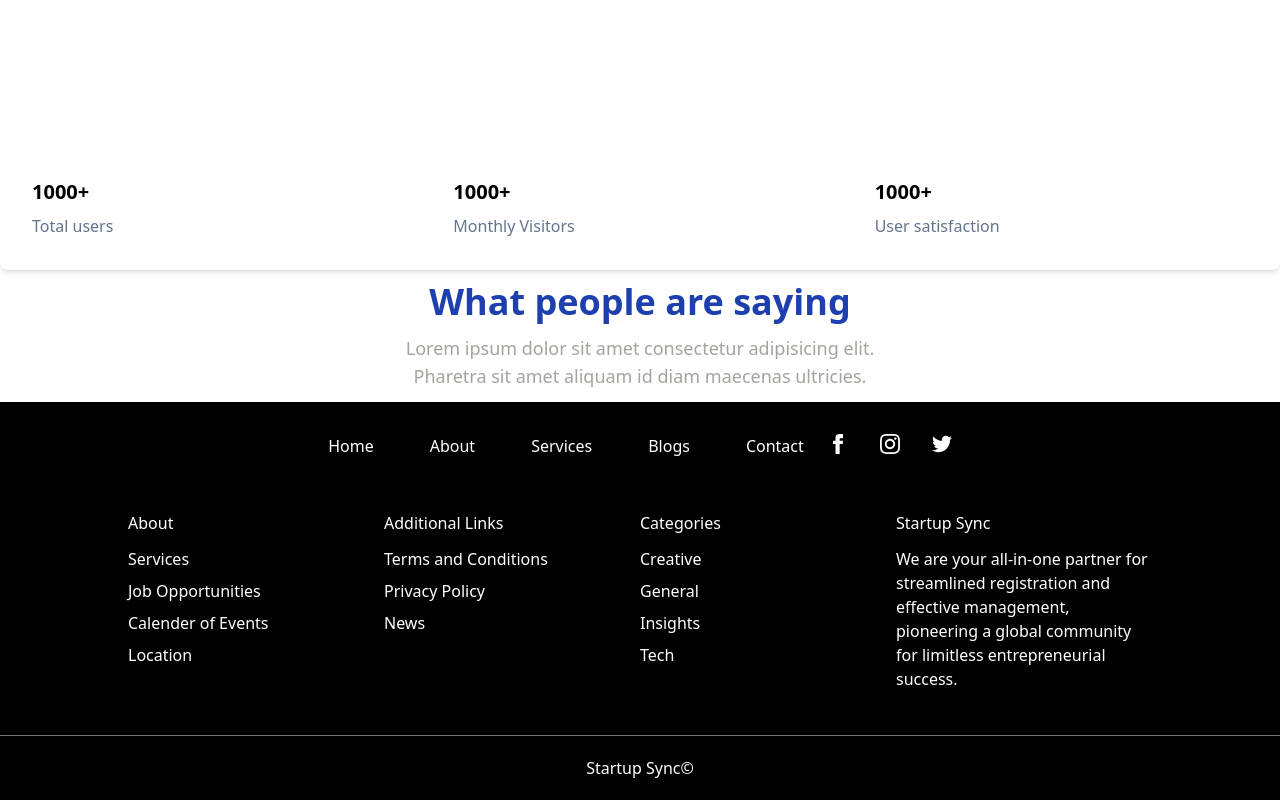
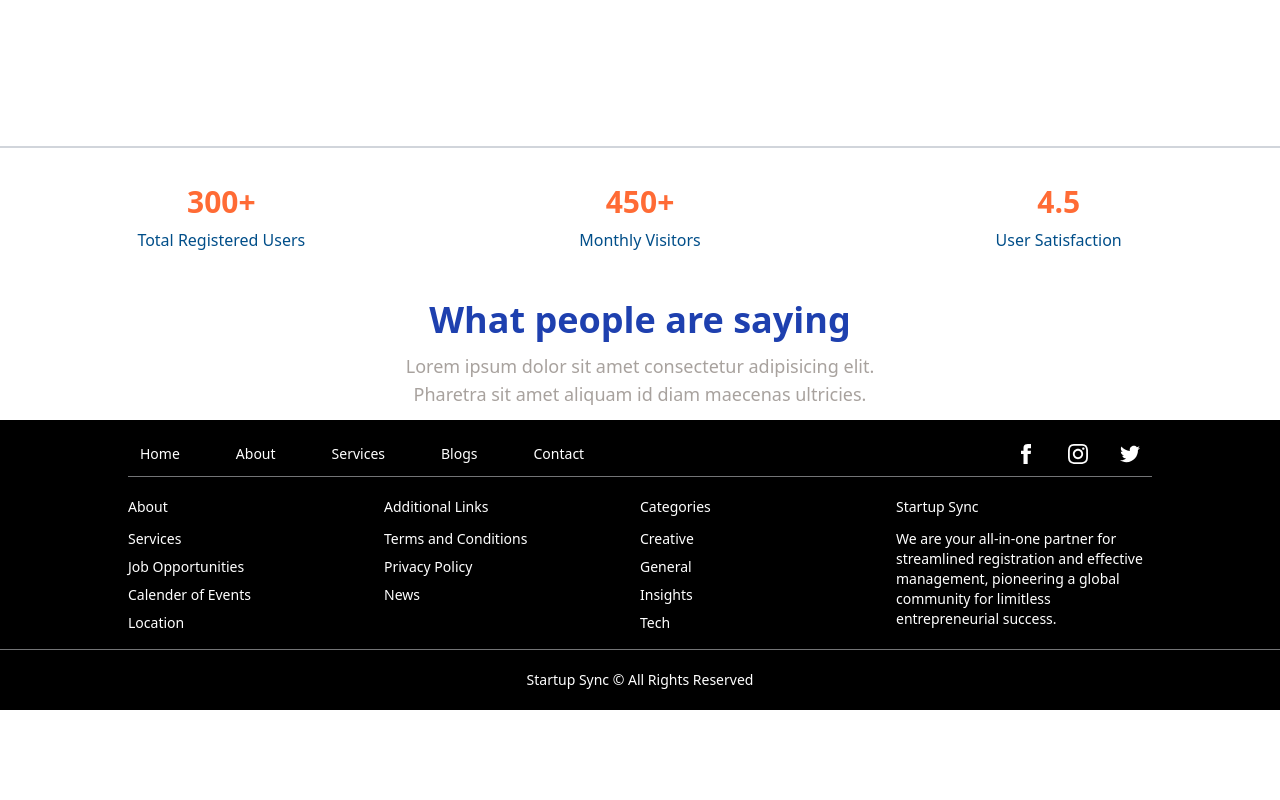
Before and after one commit to manan18/startup-sync, a Next.js app: page / in a window 1280 px wide. Shown: the part 1334-2134 px from the top of the page. After the commit the page ends 2044 px from the top, so only its background shows below. Built offline with nearby package versions, Linux system fonts and the light colour scheme.

Commit message:
updated footer and stats

```diff
--- a/src/components/atoms/company/index.tsx
+++ b/src/components/atoms/company/index.tsx
@@ -26,7 +26,7 @@ const CompanySection = () => {
         <Tabs tabs={tabs} activeTab={activeTab} setActiveTab={setActiveTab} />
       </div>
 
-      <div className=" mx-auto p-4 ">
+      <div className=" mx-auto p-14 ">
         {!activeTab ? (
           <div className="grid grid-cols-2 p-4">
             <div className="">
@@ -72,7 +72,7 @@ const CompanySection = () => {
           //   }
           // </div>
 
-          <div className="mt-[10%]">
+          <div className="">
             <div className="grid grid-cols-5">
               {teamLinks.map((team, index) => {
                 return (
--- a/src/components/atoms/teamcard/index.tsx
+++ b/src/components/atoms/teamcard/index.tsx
@@ -10,7 +10,7 @@ interface TeamCardProps {
 
 const TeamCard: React.FC<TeamCardProps> = ({ img, name, role }) => {
     return (
-        <div className='flex flex-col min-w-[350px] items-center gap-2'>
+        <div className='flex flex-col items-center gap-2'>
             <Image src={img} alt='image' width={150} height={100} className='rounded-full' />
             <p className='text-lg'>{name}</p>
             <p className='text-md'>{role}</p>
--- a/src/components/footer/index.tsx
+++ b/src/components/footer/index.tsx
@@ -5,15 +5,15 @@ import Button from "../atoms/button";
 
 const Footer = () => {
   return (
-    <footer className="underline-effect bg-black flex-col justify-center w-screen">
-      <div className="max-w-[80%] mx-auto my-auto h-full flex-col justify-items-center">
-        <div className="footer-bar items-end  mb-5 flow-root">
+    <footer className="underline-effect bg-black flex-col justify-center w-screen text-sm">
+      <div className="max-w-[80%] mx-auto my-auto h-full flex-col justify-center">
+        <div className="footer-bar items-end flow-root">
           <div className="flex gap-8 justify-left float-left">
             {footerLinks.map((link, index) => (
               <Link
                 key={index}
                 href={link.path}
-                className="text-white px-3 py-3 mt-5"
+                className="text-white px-3 py-3 mt-3"
               >
                 {link.title}
               </Link>
@@ -21,7 +21,7 @@ const Footer = () => {
           </div>
 
           <div className="mr-0 float-right">
-            <ul className="flex gap-8 justify-right px-3 py-3 mt-5">
+            <ul className="flex gap-8 justify-right px-3 py-3 mt-3">
               <li>
                 <Link href="#">
                   <svg
@@ -133,8 +133,8 @@ const Footer = () => {
           </div>
         </div>
       </div>
-      <hr className="mt-10 opacity-50" />
-      <div className="text-white flex justify-center py-5">Startup Sync©</div>
+      <hr className="mt-3 opacity-50" />
+      <div className="text-white flex justify-center py-5">Startup Sync © All Rights Reserved</div>
     </footer>
   );
 };
--- a/src/components/stats/index.tsx
+++ b/src/components/stats/index.tsx
@@ -13,7 +13,7 @@ const Stats = () => {
     var increment1 = end1 > start1 ? 1 : -1;
     var stepTime1 = Math.abs(Math.floor(3000 / range1));
     var obj1 = document.getElementsByClassName('someId1')[0];
-        var timer1 = setInterval(function() {
+    var timer1 = setInterval(function () {
       current1 += increment1;
       obj1.innerHTML = current1 as unknown as string;
       if (current1 == end1) {
@@ -22,29 +22,29 @@ const Stats = () => {
     }, stepTime1);
   }
   return (
-        <div className="p-4  rounded-lg shadow-md">
 
-        <section className="grid grid-cols-3 gap-4 flex-col section1" onFocus={myFunction}>
+
+    <section className="grid grid-cols-3 gap-4 flex-col section1 border-t-2 border-gray-300 p-5 text-center" onFocus={myFunction}>
       {/* Users */}
-          <div className="p-4 bg-white">
-            <h2 className="text-xl font-semibold mb-2 someId1">1000+</h2>
-            <p className="text-slate-500 font-medium">Total users</p>
+      <div className="p-4 ">
+        <h2 className="text-3xl font-semibold mb-2 someId1 text-[#ff6b35]">300+</h2>
+        <p className="text-[#004e89] font-medium">Total Registered Users</p>
       </div>
 
       {/* Monthly Visitors */}
-          <div className="p-4 bg-white">
-            <h2 className="text-xl font-semibold mb-2">1000+</h2>
-            <p className="text-slate-500 font-medium">Monthly Visitors</p>
+      <div className="p-4 ">
+        <h2 className="text-3xl font-semibold mb-2 text-[#ff6b35]">450+</h2>
+        <p className="text-[#004e89] font-medium">Monthly Visitors</p>
       </div>
 
 
       {/* Satisfaction Rating */}
-          <div className="p-4 bg-white">
-            <h2 className="text-xl font-semibold mb-2">1000+</h2>
-            <p className="text-slate-500 font-medium">User satisfaction</p>
+      <div className="p-4 ">
+        <h2 className="text-3xl font-semibold mb-2 text-[#ff6b35]">4.5</h2>
+        <p className="text-[#004e89] font-medium">User Satisfaction</p>
       </div>
     </section>
-      </div>
+
   )
 }
 
--- a/src/data/team/team-links.ts
+++ b/src/data/team/team-links.ts
@@ -8,25 +8,25 @@ const teamLinks = [
         startCol: 1,
     },
     {
-        img: '/sumit',
+        img: ria,
         name: 'Sumit Raj',
         role: 'Founder',
         startCol: 3,
     },
     {
-        img: '/shruti',
+        img: ria,
         name: 'Shruti Gajbhiye',
         role: 'Founder',
         startCol: 5,
     },
     {
-        img: '/sakshi',
+        img: ria,
         name: 'Sakshi Sharma',
         role: 'Founder',
         startCol: 2,
     },
     {
-        img: '/manan',
+        img: ria,
         name: 'Manan Chawla',
         role: 'Founder',
         startCol: 4,
```
Lines whose indentation alone changed are shown as unchanged.
